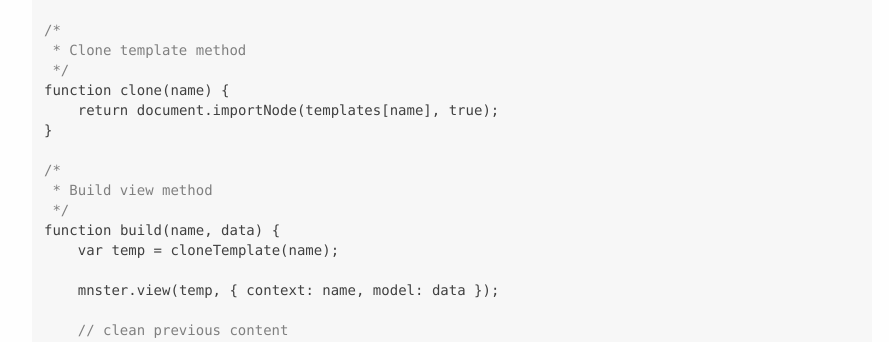
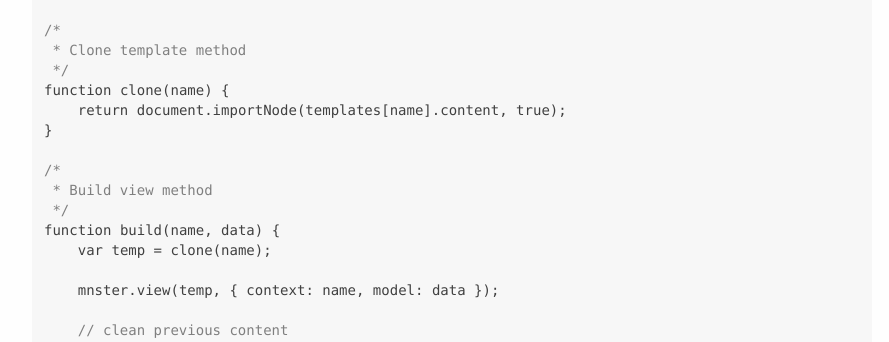
Before and after one commit to jeremenichelli/jeremenichelli.github.io, a Jekyll site: the page built from _posts/2015-11-28-data-binding-template-tag.md, in a window 1280 px wide and 900 px high, scrolled down 3194 px. Shown: the part 158-500 px from the top of the window, without its empty margins (188-1077 px from the left). Built offline with Jekyll 4.4.1, drawn with Linux system fonts in a browser that asks for light colours; Markdown is read by kramdown in place of the engine named in the settings.

Commit message:
Fix code snippet on last post

```diff
--- a/_posts/2015-11-28-data-binding-template-tag.md
+++ b/_posts/2015-11-28-data-binding-template-tag.md
@@ -121,14 +121,14 @@ var views = {
  * Clone template method
  */
 function clone(name) {
-    return document.importNode(templates[name], true);
+    return document.importNode(templates[name].content, true);
 }
 
 /*
  * Build view method
  */
 function build(name, data) {
-    var temp = cloneTemplate(name);
+    var temp = clone(name);
 
     mnster.view(temp, { context: name, model: data });
 
```
